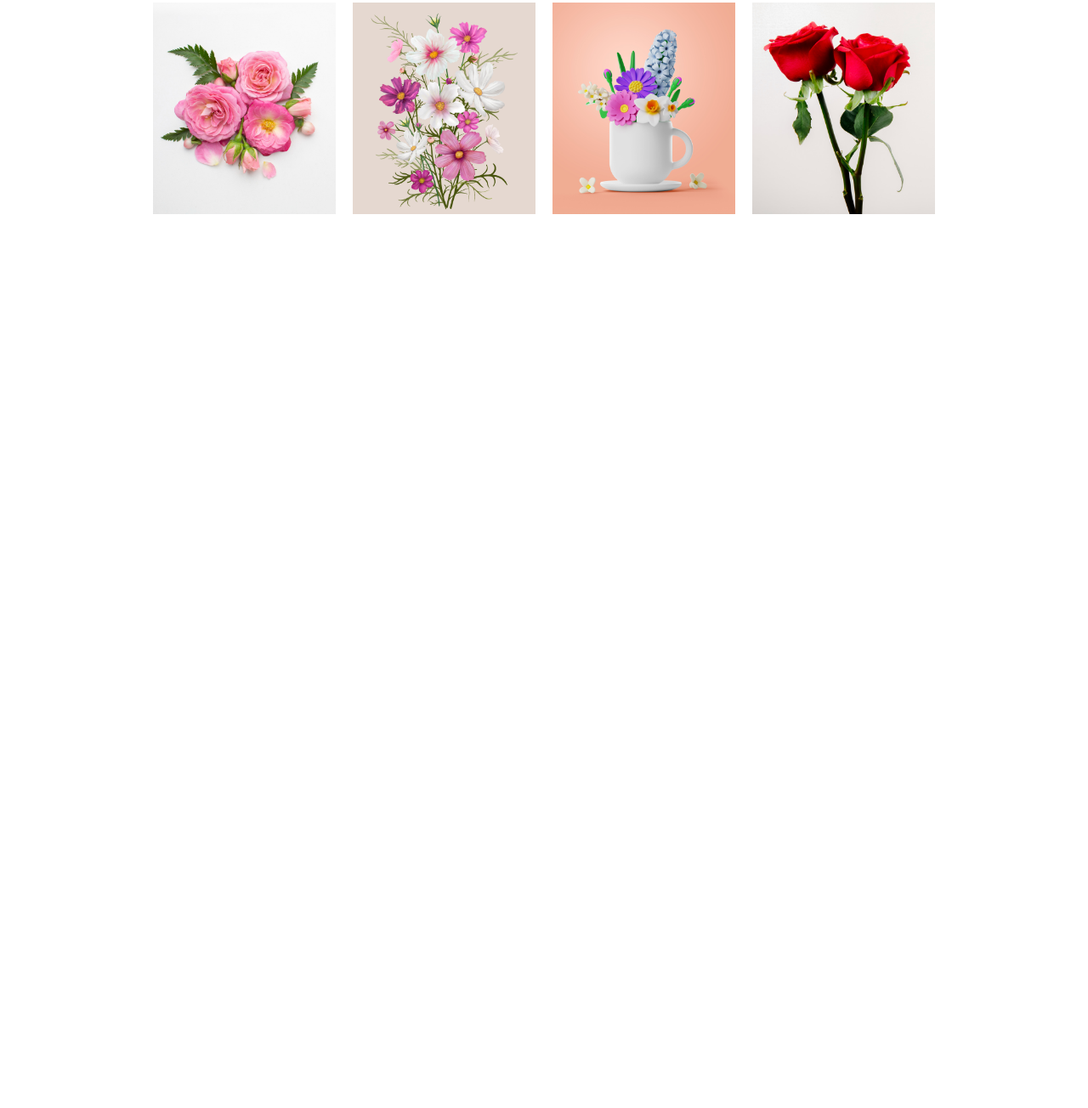
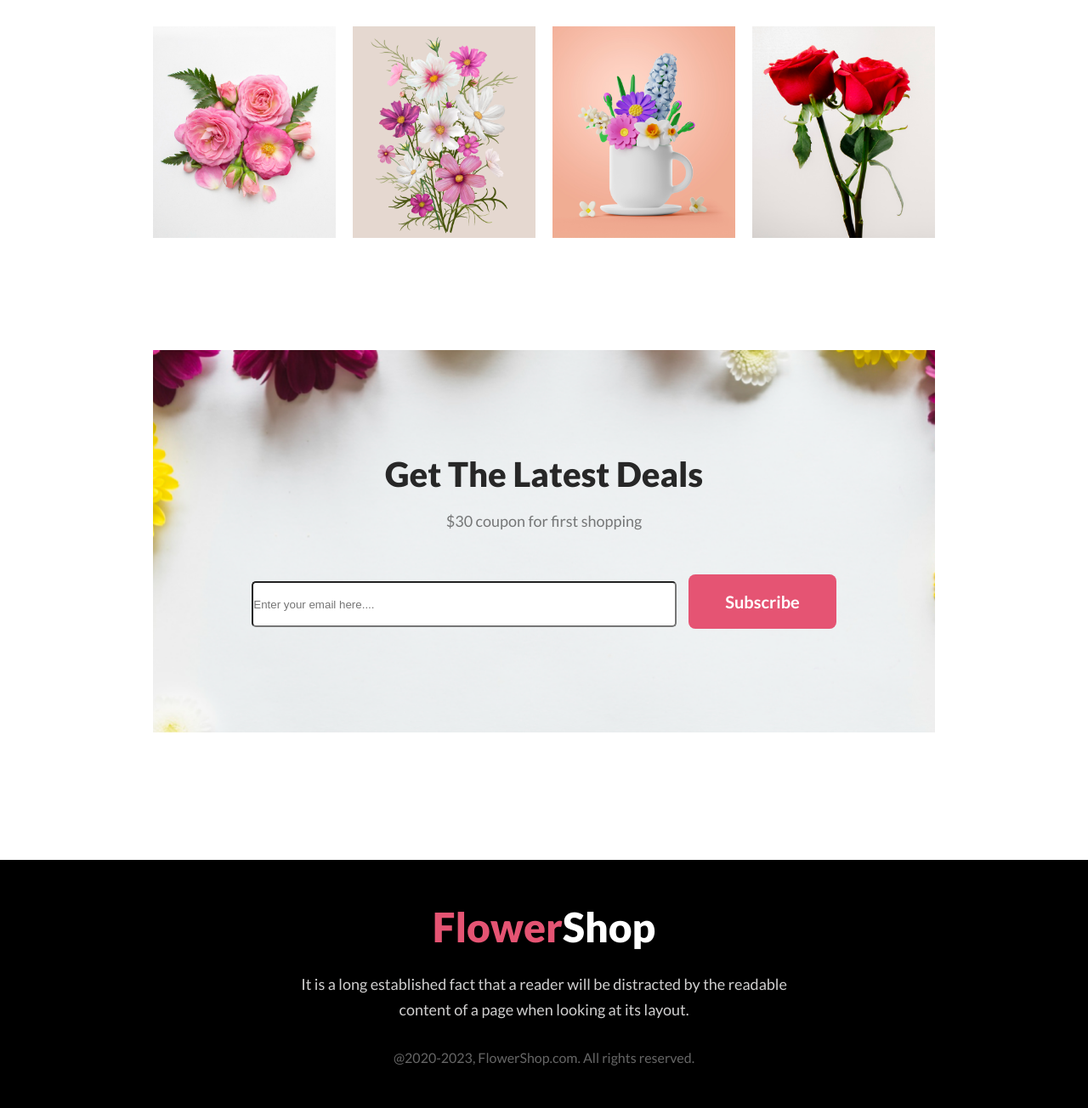
Before and after one commit to crlimon11/flower-shop, a plain HTML site: page index.html in a window 1280 px wide. Shown: the part 1384-2688 px from the top of the page at 85% size. Before the commit the page ends 1768 px from the top, so only its background shows below. Drawn offline with Linux system fonts and the light colour scheme; a web font is replaced by a local one.

Commit message:
footer add

```diff
--- a/css/style.css
+++ b/css/style.css
@@ -16,12 +16,14 @@ header .container{
     display: flex;
     align-items: center;
     justify-content: space-between;
-    column-gap: 97px;
+    column-gap: 60px;
     padding-top: 50px;
 }
 header img{
     width: 100%;
     padding-bottom: 0;
+    margin-left: 20px;
+    margin-bottom: -4px;
 }
 .header_title{
     color: #272727;
@@ -125,3 +127,92 @@ font-weight: 400;
 line-height: 30px;
 padding-bottom: 48px;
 }
+/* latest deal related style */
+.latest_deals{
+    background-image: url(../images/Rectangle\ 9.png);
+    background-repeat: no-repeat;
+    background-position: center;
+    background-size: cover;
+    margin-bottom: 150px;
+}
+.latest_containd{
+    text-align: center;
+}
+.latest_form{
+    text-align: center;
+    align-items: center;
+}
+.latest_title{
+    color: #272727;
+text-align: center;
+font-family: Lato;
+font-size: 40px;
+font-style: normal;
+font-weight: 800;
+line-height: normal;
+}
+.latest_description{
+    color: rgba(39, 39, 39, 0.60);
+text-align: center;
+font-family: Lato;
+font-size: 18px;
+font-style: normal;
+font-weight: 400;
+line-height: 30px;
+margin: 16px 0 48px;
+}
+
+.email{
+    width: 500px;
+    height: 54px;
+    border-radius: 5px;
+    margin-right: 10px;
+
+
+}
+.latest_containd{
+    padding: 122px 0 122px;
+}
+/* footer related style */
+footer{
+    background: black;
+    color: #fff;
+    text-align: center;
+}
+.footer_container{
+    padding: 50px 0;
+}
+.title{
+    color: #fff;
+font-family: Lato;
+font-size: 48px;
+font-style: normal;
+font-weight: 800;
+line-height: normal;
+}
+.description{
+    color: rgba(232, 231, 231, 0.9);
+text-align: center;
+font-family: Lato;
+font-size: 18px;
+font-style: normal;
+font-weight: 400;
+line-height: 30px;
+margin: 24px 0 32px;
+}
+footer h6{
+    color: rgba(255, 255, 255, 0.40);
+text-align: center;
+font-family: Lato;
+font-size: 16px;
+font-style: normal;
+font-weight: 400;
+line-height: normal;
+}
+/* ==================== */
+.bakso{
+    width: 464px;
+height: 538px;
+border-radius: 300px 300px 0px 0px;
+background: rgba(167, 33, 98, 0.15);
+}
--- a/index.html
+++ b/index.html
@@ -58,10 +58,37 @@
             </div>
             </div>
         </div>
+        <!-- latest deal part -->
+        <div class="container">
+            <div class="latest_deals">
+                <div class="latest_containd">
+                    <h2 class="latest_title">
+                        Get The Latest Deals
+                    </h2>
+                    <p class="latest_description">
+                        $30 coupon for first shopping
+                    </p>
 
+                <div class="latest_form">
+                    <input class="email"  type="email" name="email" placeholder="Enter your email here....">
+                    <button class="btn sub_btn">Subscribe</button>
+                </div>
+            </div>
+            </div>
+        </div>
     </main>
     <footer>
-
+        <div class="footer_container">
+            <h2 class="title">
+                <span class="off">Flower</span>Shop
+            </h2>
+            <p class="description">
+                It is a long established fact that a reader will be distracted by the readable <br> content of a page when looking at its layout.
+            </p>
+            <h6>
+                @2020-2023, FlowerShop.com. All rights reserved.
+            </h6>
+        </div>
     </footer>
 </body>
 </html>
```
